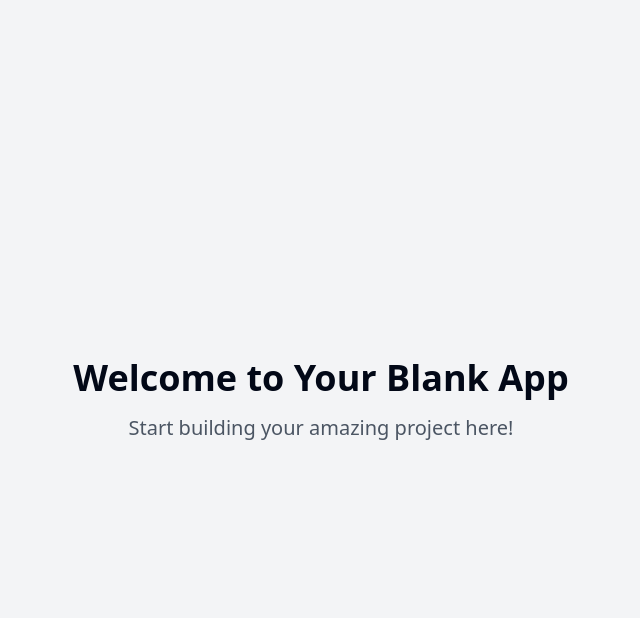
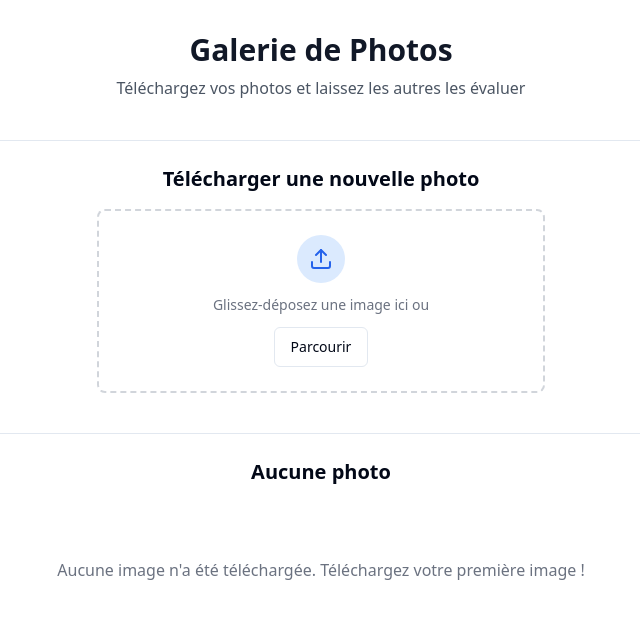
Before and after one commit to GuiF008/likable-photos-hub, a React (Vite) app: page / in a window 1280 px wide. Shown: the top 618 px of the page, without its empty margins (319-959 px from the left). Built offline with nearby package versions, Linux system fonts and the light colour scheme.

Commit message:
Add photo upload and like feature
Implement a single-page application with photo upload and like functionality.

```diff
--- /dev/null
+++ b/src/components/ImageCard.tsx
@@ -0,0 +1,91 @@
+
+import React, { useState } from "react";
+import { Card, CardContent, CardFooter } from "@/components/ui/card";
+import { Button } from "@/components/ui/button";
+import { ThumbsUp, ThumbsDown } from "lucide-react";
+import { cn } from "@/lib/utils";
+
+interface ImageCardProps {
+  image: {
+    url: string;
+    id: string;
+  };
+}
+
+const ImageCard: React.FC<ImageCardProps> = ({ image }) => {
+  const [likes, setLikes] = useState(0);
+  const [dislikes, setDislikes] = useState(0);
+  const [userVote, setUserVote] = useState<"like" | "dislike" | null>(null);
+
+  const handleLike = () => {
+    if (userVote === "like") {
+      setLikes(likes - 1);
+      setUserVote(null);
+    } else {
+      if (userVote === "dislike") {
+        setDislikes(dislikes - 1);
+      }
+      setLikes(likes + 1);
+      setUserVote("like");
+    }
+  };
+
+  const handleDislike = () => {
+    if (userVote === "dislike") {
+      setDislikes(dislikes - 1);
+      setUserVote(null);
+    } else {
+      if (userVote === "like") {
+        setLikes(likes - 1);
+      }
+      setDislikes(dislikes + 1);
+      setUserVote("dislike");
+    }
+  };
+
+  return (
+    <Card className="overflow-hidden transition-all hover:shadow-lg">
+      <CardContent className="p-2">
+        <div className="relative overflow-hidden rounded-md aspect-square">
+          <img
+            src={image.url}
+            alt="Uploaded image"
+            className="object-cover w-full h-full"
+          />
+        </div>
+      </CardContent>
+      <CardFooter className="flex justify-between p-4 bg-gray-50">
+        <div className="flex items-center gap-2">
+          <Button
+            variant="ghost"
+            size="sm"
+            className={cn(
+              "flex items-center gap-1",
+              userVote === "like" && "text-blue-600"
+            )}
+            onClick={handleLike}
+          >
+            <ThumbsUp className="h-4 w-4" />
+            <span>{likes}</span>
+          </Button>
+        </div>
+        <div className="flex items-center gap-2">
+          <Button
+            variant="ghost"
+            size="sm"
+            className={cn(
+              "flex items-center gap-1",
+              userVote === "dislike" && "text-red-600"
+            )}
+            onClick={handleDislike}
+          >
+            <ThumbsDown className="h-4 w-4" />
+            <span>{dislikes}</span>
+          </Button>
+        </div>
+      </CardFooter>
+    </Card>
+  );
+};
+
+export default ImageCard;
--- /dev/null
+++ b/src/components/ImageGallery.tsx
@@ -0,0 +1,29 @@
+
+import React from "react";
+import ImageCard from "./ImageCard";
+
+interface ImageGalleryProps {
+  images: Array<{ url: string; id: string }>;
+}
+
+const ImageGallery: React.FC<ImageGalleryProps> = ({ images }) => {
+  return (
+    <div className="w-full">
+      {images.length === 0 ? (
+        <div className="text-center py-12">
+          <p className="text-gray-500">
+            Aucune image n'a été téléchargée. Téléchargez votre première image !
+          </p>
+        </div>
+      ) : (
+        <div className="grid grid-cols-1 sm:grid-cols-2 md:grid-cols-3 gap-6">
+          {images.map((image) => (
+            <ImageCard key={image.id} image={image} />
+          ))}
+        </div>
+      )}
+    </div>
+  );
+};
+
+export default ImageGallery;
--- /dev/null
+++ b/src/components/ImageUpload.tsx
@@ -0,0 +1,100 @@
+
+import React, { useState } from "react";
+import { Button } from "@/components/ui/button";
+import { Upload, Image } from "lucide-react";
+import { toast } from "sonner";
+
+interface ImageUploadProps {
+  onImageUpload: (image: { url: string; id: string }) => void;
+}
+
+const ImageUpload: React.FC<ImageUploadProps> = ({ onImageUpload }) => {
+  const [isDragging, setIsDragging] = useState(false);
+
+  const handleDragOver = (e: React.DragEvent<HTMLDivElement>) => {
+    e.preventDefault();
+    setIsDragging(true);
+  };
+
+  const handleDragLeave = (e: React.DragEvent<HTMLDivElement>) => {
+    e.preventDefault();
+    setIsDragging(false);
+  };
+
+  const handleDrop = (e: React.DragEvent<HTMLDivElement>) => {
+    e.preventDefault();
+    setIsDragging(false);
+
+    if (e.dataTransfer.files && e.dataTransfer.files.length > 0) {
+      handleFiles(e.dataTransfer.files);
+    }
+  };
+
+  const handleFileInput = (e: React.ChangeEvent<HTMLInputElement>) => {
+    if (e.target.files && e.target.files.length > 0) {
+      handleFiles(e.target.files);
+    }
+  };
+
+  const handleFiles = (files: FileList) => {
+    const file = files[0];
+
+    if (!file.type.startsWith("image/")) {
+      toast.error("Veuillez sélectionner une image");
+      return;
+    }
+
+    const reader = new FileReader();
+
+    reader.onload = (e) => {
+      if (e.target && e.target.result) {
+        const newImage = {
+          url: e.target.result.toString(),
+          id: Date.now().toString(),
+        };
+        onImageUpload(newImage);
+        toast.success("Image téléchargée avec succès");
+      }
+    };
+
+    reader.readAsDataURL(file);
+  };
+
+  return (
+    <div className="w-full max-w-md mx-auto mb-8">
+      <div
+        className={`border-2 border-dashed rounded-lg p-6 text-center transition-colors ${
+          isDragging
+            ? "border-blue-500 bg-blue-50"
+            : "border-gray-300 hover:border-blue-400"
+        }`}
+        onDragOver={handleDragOver}
+        onDragLeave={handleDragLeave}
+        onDrop={handleDrop}
+      >
+        <div className="flex flex-col items-center justify-center gap-3">
+          <div className="rounded-full bg-blue-100 p-3">
+            <Upload className="h-6 w-6 text-blue-600" />
+          </div>
+          <p className="text-sm text-gray-500">
+            Glissez-déposez une image ici ou
+          </p>
+          <input
+            type="file"
+            id="file-upload"
+            className="hidden"
+            accept="image/*"
+            onChange={handleFileInput}
+          />
+          <label htmlFor="file-upload">
+            <Button variant="outline" className="cursor-pointer" asChild>
+              <span>Parcourir</span>
+            </Button>
+          </label>
+        </div>
+      </div>
+    </div>
+  );
+};
+
+export default ImageUpload;
--- a/src/pages/Index.tsx
+++ b/src/pages/Index.tsx
@@ -1,12 +1,44 @@
-// Update this page (the content is just a fallback if you fail to update the page)
+
+import React, { useState } from "react";
+import { Separator } from "@/components/ui/separator";
+import ImageUpload from "@/components/ImageUpload";
+import ImageGallery from "@/components/ImageGallery";
 
 const Index = () => {
+  const [images, setImages] = useState<Array<{ url: string; id: string }>>([]);
+
+  const handleImageUpload = (newImage: { url: string; id: string }) => {
+    setImages([newImage, ...images]);
+  };
+
   return (
-    <div className="min-h-screen flex items-center justify-center bg-gray-100">
-      <div className="text-center">
-        <h1 className="text-4xl font-bold mb-4">Welcome to Your Blank App</h1>
-        <p className="text-xl text-gray-600">Start building your amazing project here!</p>
-      </div>
+    <div className="container mx-auto px-4 py-8">
+      <header className="text-center mb-10">
+        <h1 className="text-3xl font-bold text-gray-900 mb-2">
+          Galerie de Photos
+        </h1>
+        <p className="text-gray-600">
+          Téléchargez vos photos et laissez les autres les évaluer
+        </p>
+      </header>
+
+      <Separator className="my-6" />
+
+      <section className="mb-10">
+        <h2 className="text-xl font-semibold mb-4 text-center">
+          Télécharger une nouvelle photo
+        </h2>
+        <ImageUpload onImageUpload={handleImageUpload} />
+      </section>
+
+      <Separator className="my-6" />
+
+      <section>
+        <h2 className="text-xl font-semibold mb-6 text-center">
+          {images.length > 0 ? "Galerie de photos" : "Aucune photo"}
+        </h2>
+        <ImageGallery images={images} />
+      </section>
     </div>
   );
 };
```
